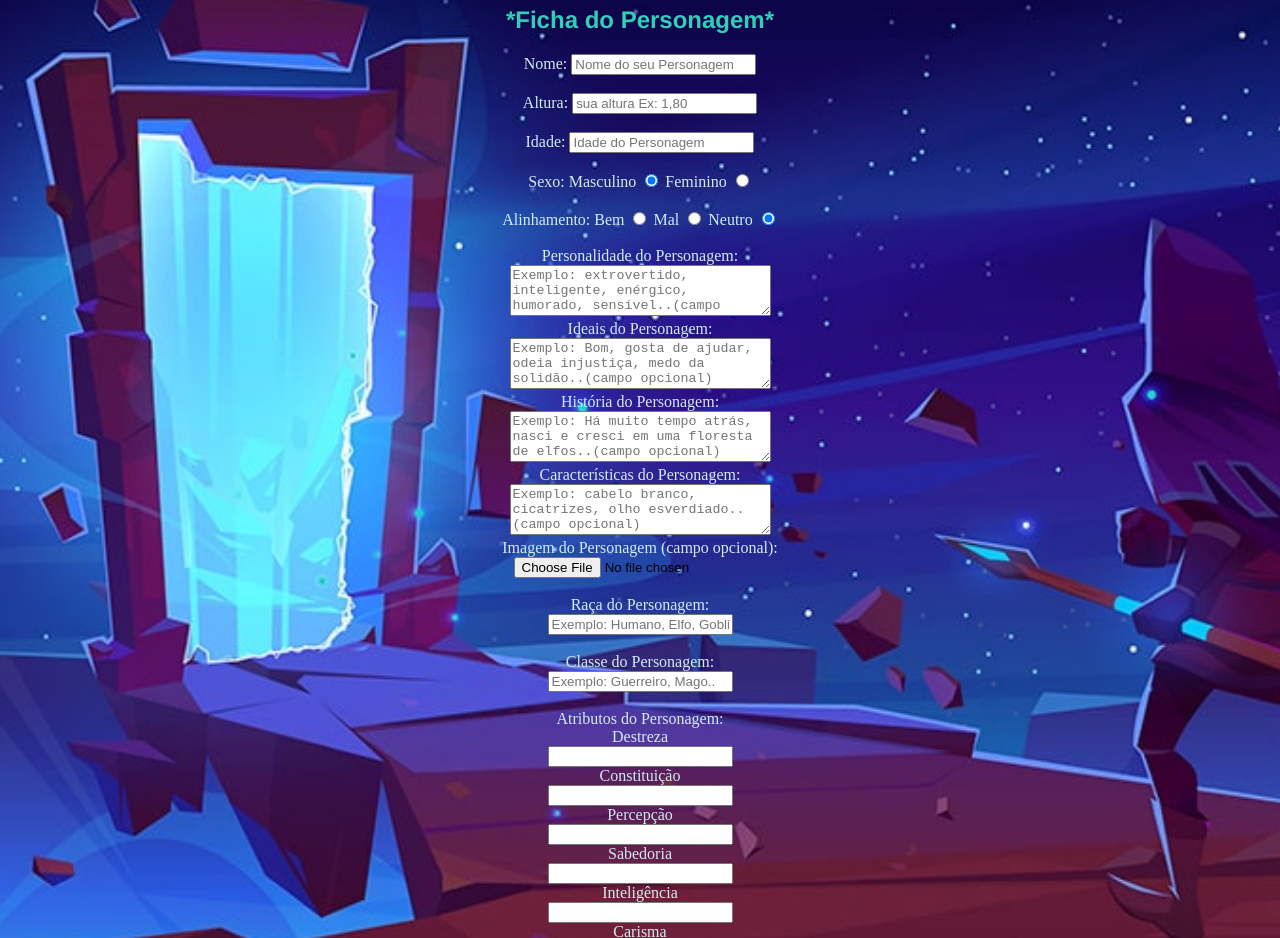
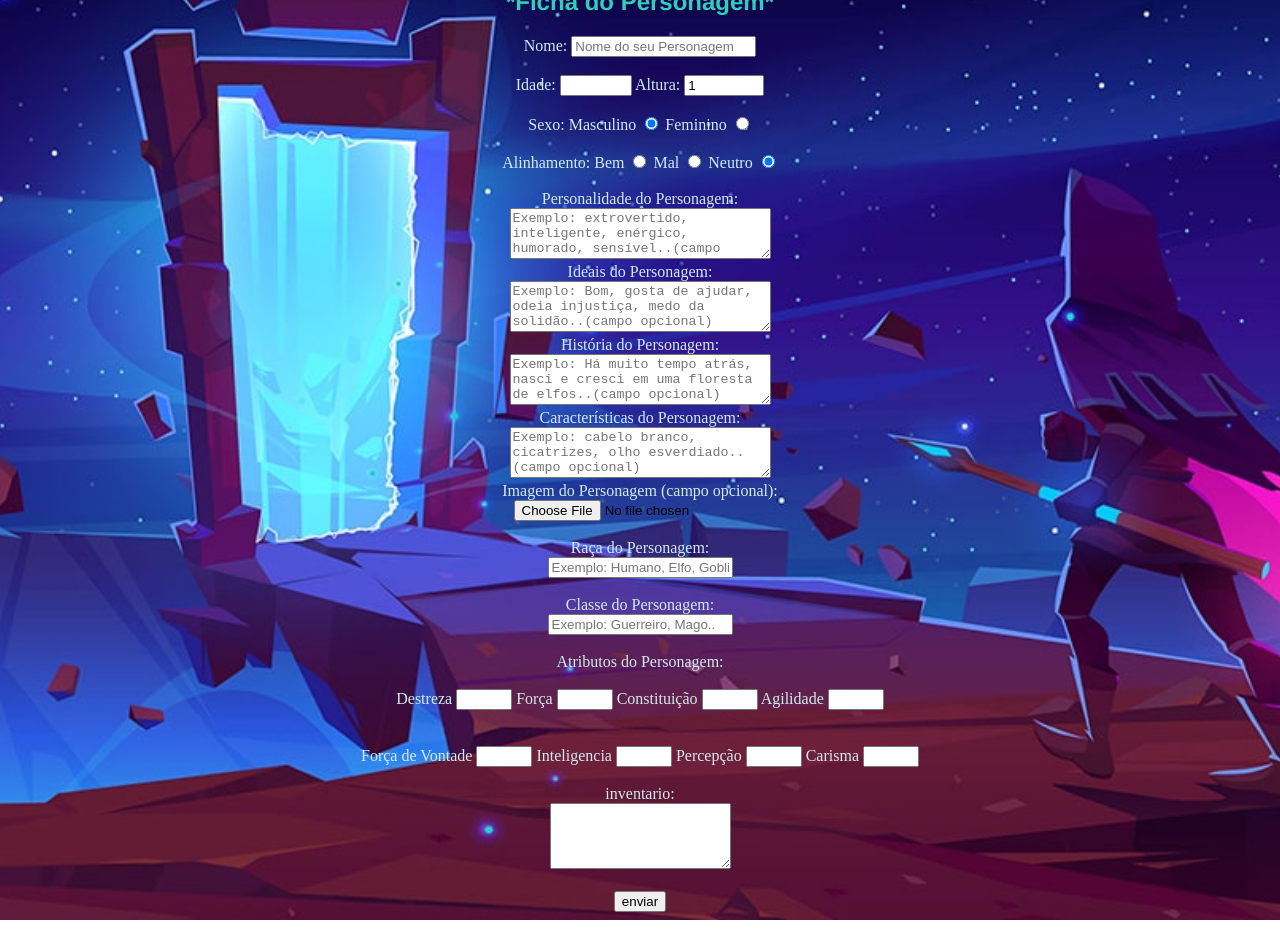
Before and after one commit to MarcioHW/ficha-rpg-papaco, a plain HTML site: page index.html in a window 1280 px wide. Shown: the part 97-1035 px from the top of the page. Drawn offline with Linux system fonts and the light colour scheme.

Commit message:
mudança nos atributos e nos input number

```diff
--- a/index.html
+++ b/index.html
@@ -7,11 +7,10 @@
     <title>Formulario de RPG</title>
 </head>
 <body>
-    <div class="formulario">
+    <section class="formulario">
     <h1>Comece Sua Aventura<span> (beta)</span></h1>
 
     <form method="post" action="index.html" enctype="multipart/form-data">
-
 
         <h2>*Ficha do Personagem*</h2>
 
@@ -21,15 +20,11 @@
         <br>
         <br>
 
+        <label for="idade">Idade:</label>
+        <input type="number" name="altura" id="idade" min="1" max="9999" required>
 
         <label for="altura">Altura:</label>
-        <input type="number" name="altura" id="altura" placeholder="sua altura Ex: 1,80" maxlength="4" minlength="4" step="0.01" required>
-
-        <br>
-        <br>
-
-        <label for="idade">Idade:</label>
-        <input type="number" name="altura" id="idade" placeholder="Idade do Personagem" required>
+        <input type="number" name="altura" id="altura" value="1" max="30" min="0.20" step="0.01" required>
 
         <br>
         <br>
@@ -54,7 +49,6 @@
         <label for="neutro">Neutro</label>
         <input type="radio" id="neutro" name="alinhamento" checked>
 
-
         <br>
         <br>
 
@@ -62,7 +56,6 @@
         <textarea name="personalidade" id="Personalidade" cols="30" rows="3" placeholder="Exemplo: extrovertido, inteligente, enérgico, humorado, sensível..(campo opcional)"></textarea>
 
         <br>
-
 
         <label for="Ideais">Ideais do Personagem:</label><br>
         <textarea name="Ideais" id="Ideais" cols="30" rows="3" placeholder="Exemplo: Bom, gosta de ajudar, odeia injustiça, medo da solidão..(campo opcional)"></textarea>
@@ -97,40 +90,50 @@
         <br>
         <br>
 
-        <label>Atributos do Personagem:</label><br>
-        <label for="des">Destreza</label><br>
-        <input type="number" name="des" id="des" required>
+        <label>Atributos do Personagem:</label>
+
+        <br>
         <br>
 
-        <label for="con">Constituição</label><br>
-        <input type="number" name="con" id="con" required>
+        <label for="des">Destreza</label>
+        <input type="number" name="des" id="des" max="99" min="1" required>
+
+        <label for="fr">Força</label>
+        <input type="number" name="fr" id="fr" max="99" min="1" required>
+
+        <label for="con">Constituição</label>
+        <input type="number" name="con" id="con" max="99" min="1" required>
+
+        <label for="agi">Agilidade</label>
+        <input type="number" name="agi" id="agi" max="99" min="1" required>
+
+        <br>
+        <br>
         <br>
 
-        <label for="per">Percepção</label><br>
-        <input type="number" name="per" id="per" required>
+        <label for="will">Força de Vontade</label>
+        <input type="number" name="will" id="will" max="99" min="1" required>
+
+        <label for="int">Inteligencia</label>
+        <input type="number" name="int" id="int" max="99" min="1" required>
+
+        <label for="per">Percepção</label>
+        <input type="number" name="per" id="per" max="99" min="1" required>
+
+        <label for="car">Carisma</label>
+        <input type="number" name="car" id="car" max="99" min="1" required>
+
         <br>
-
-        <label for="sab">Sabedoria</label><br>
-        <input type="number" name="sab" id="sab" required>
-        <br>
-
-        <label for="int">Inteligência</label><br>
-        <input type="number" name="int" id="int" required>
-        <br>
-
-        <label for="car">Carisma</label><br>
-        <input type="number" name="car" id="car" required>
         <br>
 
         <label for="inventario">inventario:</label><br>
-        <textarea name="inventario" id="inventario" cols="10" rows="5"></textarea>
+        <textarea name="inventario" id="inventario" cols="20" rows="4"></textarea>
 
         <br>
         <br>
 
         <input type="submit" value="enviar">
-
     </form>
-    </div>
+    </section>
 </body>
 </html>
```
Lines whose indentation alone changed are shown as unchanged.
